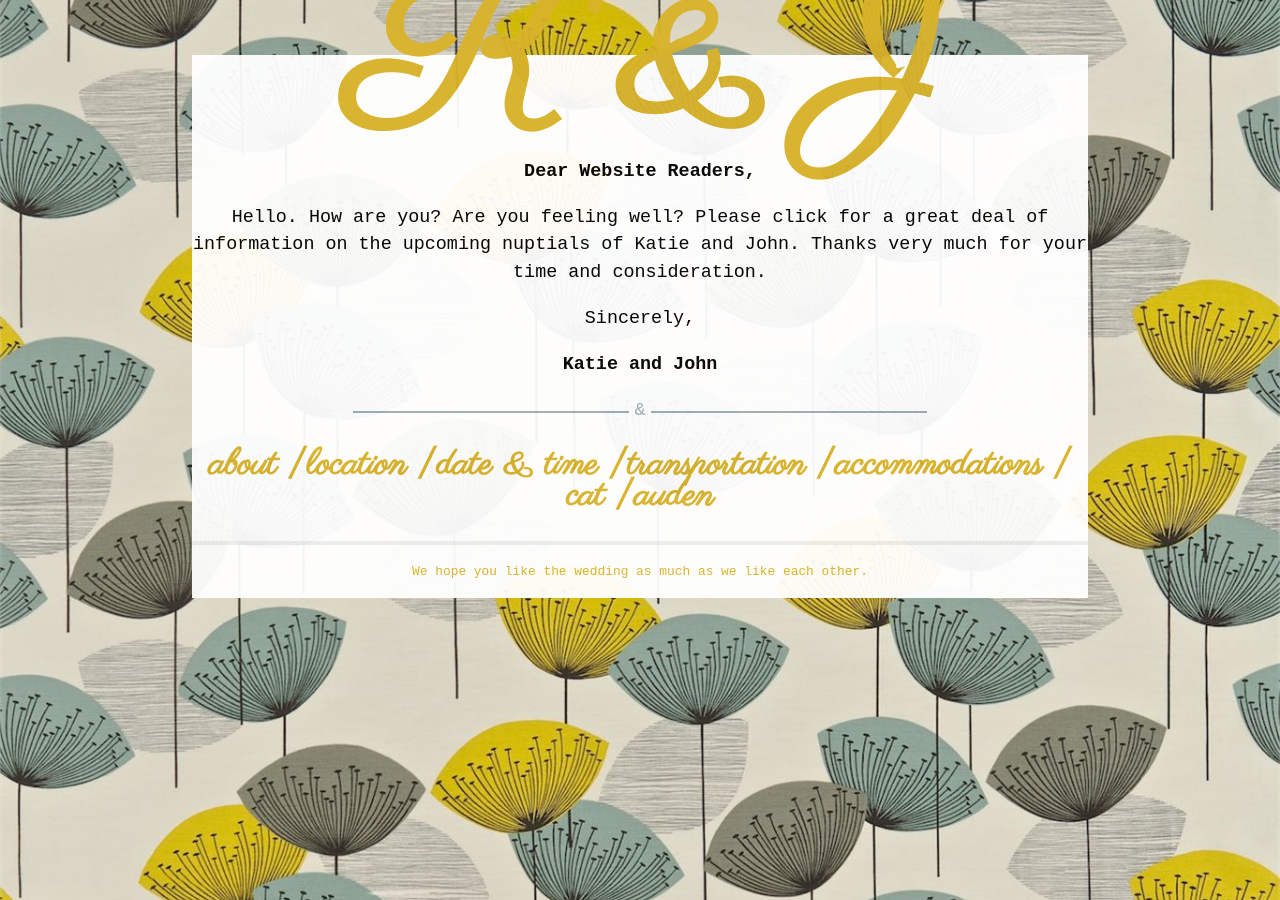
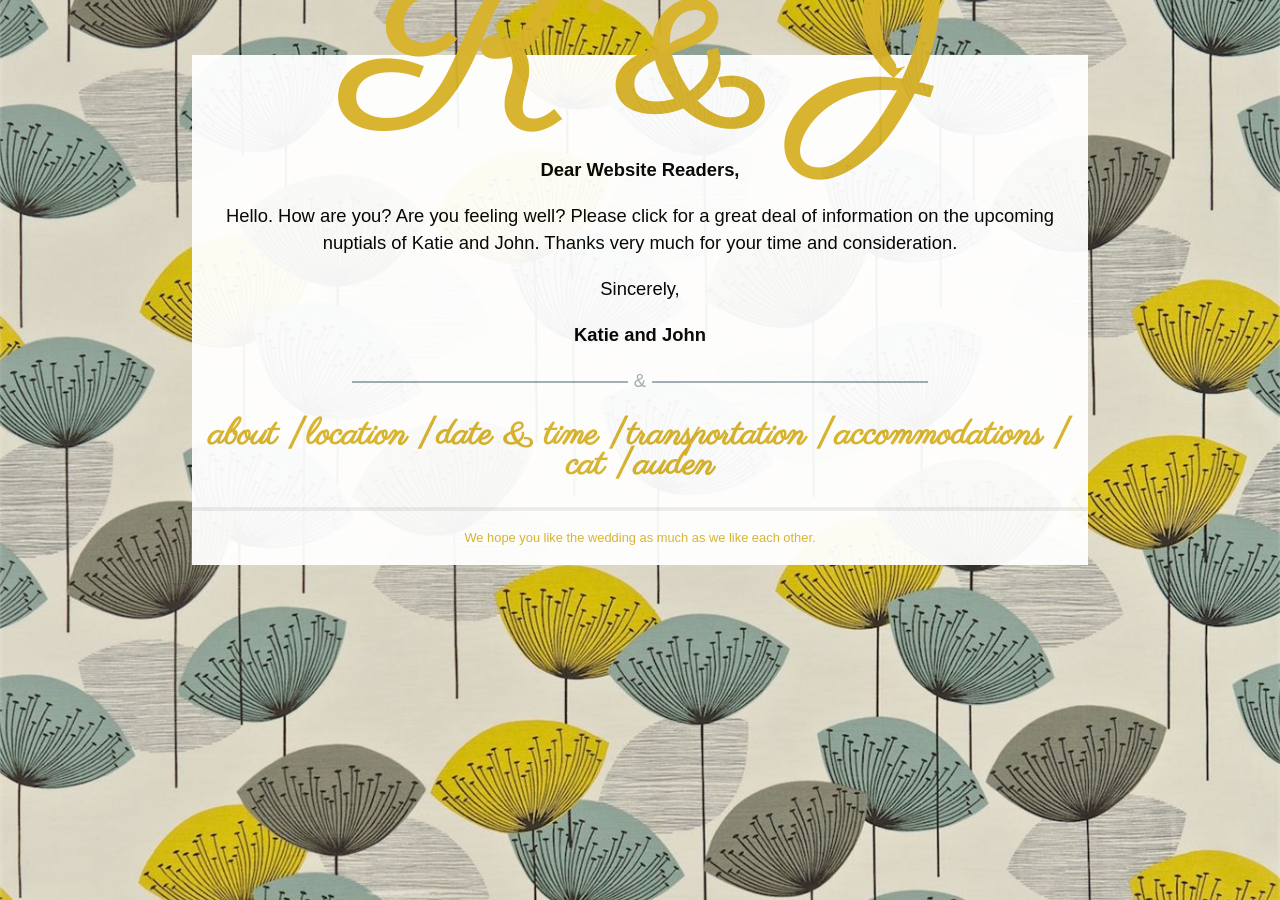
Before and after one commit to jrladd/kmarriesj, a Jekyll site: the page built from index.md, in a window 1280 px wide. Built offline with Jekyll 4.4.1, drawn with Linux system fonts in a browser that asks for light colours; some web fonts are replaced; Markdown is read by kramdown in place of the engine named in the settings.

Commit message:
change main font

```diff
--- a/css/main.css
+++ b/css/main.css
@@ -8,6 +8,11 @@
 * {
   margin: 0;
   padding: 0;
+}
+
+@font-face {
+  font-family: 'Futura';
+  src: url('FUTURA.pfb');
 }
 
 html, body { height: 100%; }
@@ -22,7 +27,7 @@ html {
 }
 
 body {
-  font: 13.34px 'Courier New', monospace;
+  font: 13.34px 'Futura', sans-serif;
   font-size: medium;
   text-align: center;
   overflow-y: scroll;
```
Also changed, not shown: test/test.css (+0 -1 lines), 3 other files.
